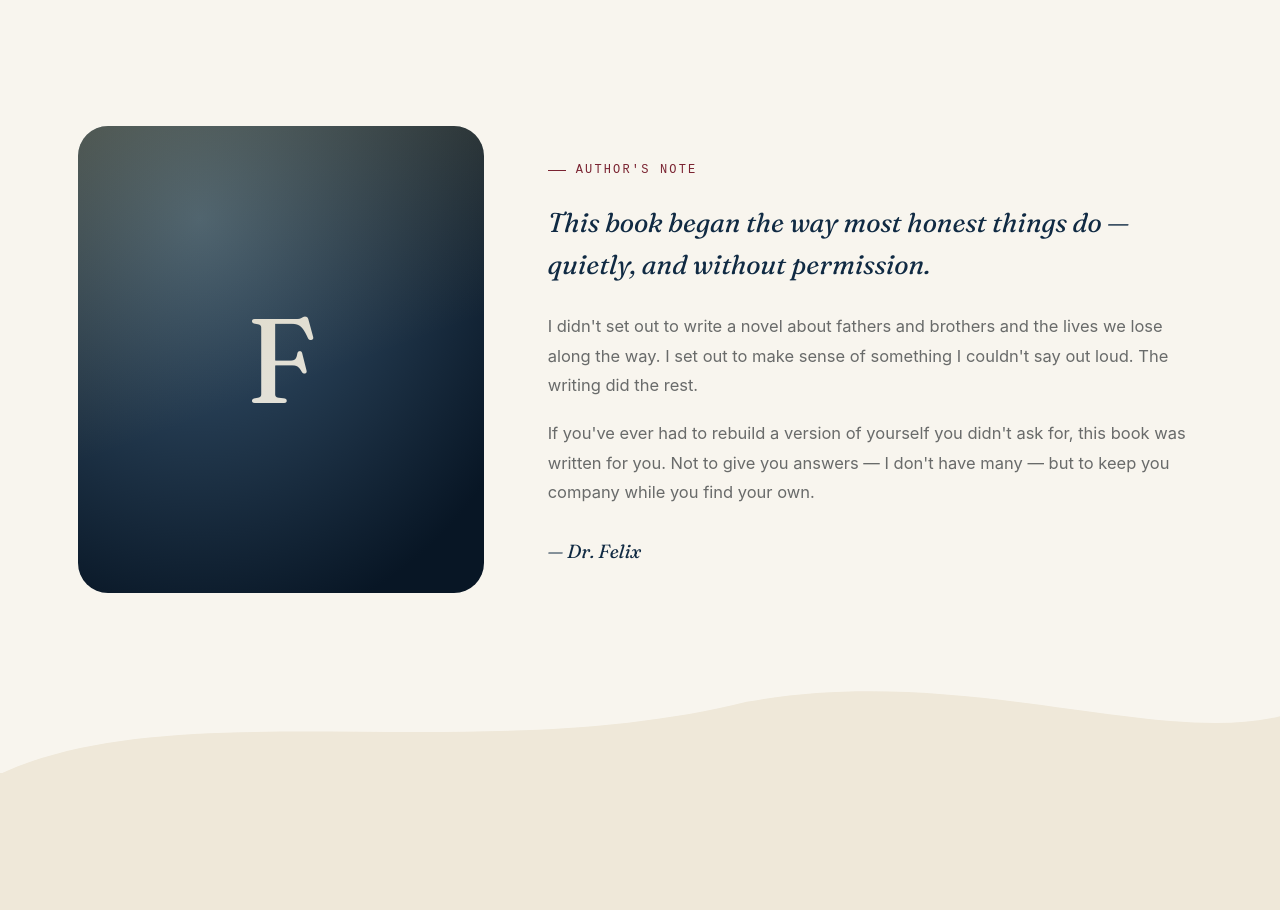
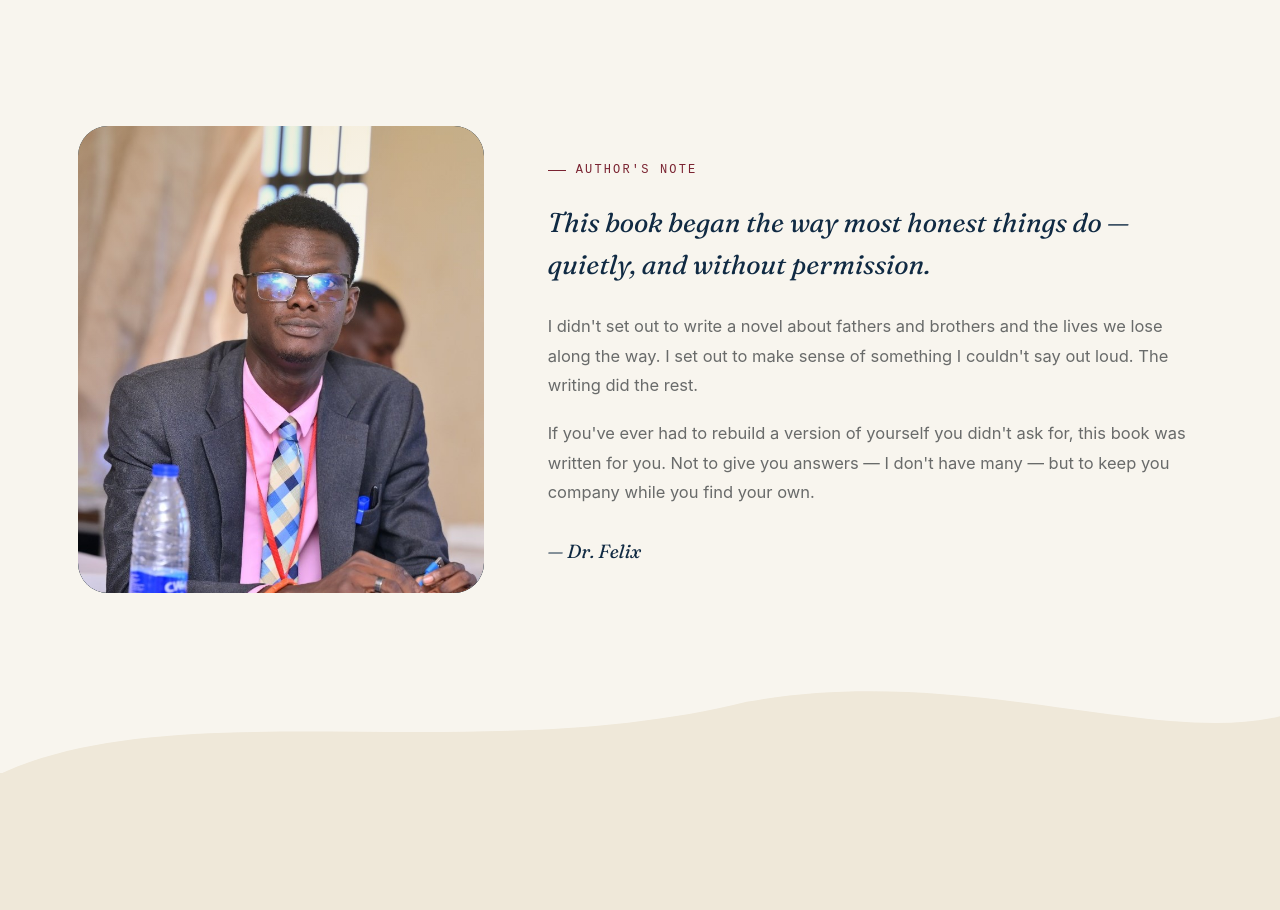
Before and after one commit to danilao-bot/three-lives-of-a-man, a React (Vite) app: page / in a window 1280 px wide. Shown: the part 4306-5216 px from the top of the page. Built offline with nearby package versions, Linux system fonts and the light colour scheme.

Commit message:
feat: replace author placeholder with real photo

```diff
--- a/src/components/AuthorsNote.jsx
+++ b/src/components/AuthorsNote.jsx
@@ -25,7 +25,11 @@ export default function AuthorsNote() {
     <section className="note section" id="note" style={{ paddingBottom: '180px' }}>
       <div className="container note-grid" style={{ position: 'relative', zIndex: 1 }}>
         <div className="note-portrait reveal">
-          <span>F</span>
+          <img
+            src="/author.jpeg"
+            alt="Dr. Felix – Author"
+            style={{ width: '100%', height: '100%', objectFit: 'cover', objectPosition: 'top', borderRadius: 'inherit' }}
+          />
         </div>
         <div className="reveal">
           <span className="eyebrow">Author's Note</span>
```
Also changed, not shown: public/author.jpeg (added).
